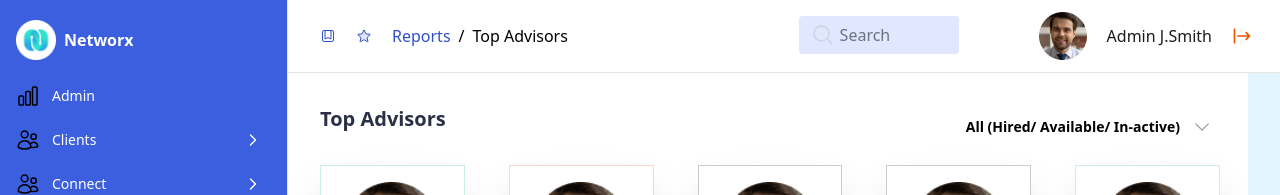
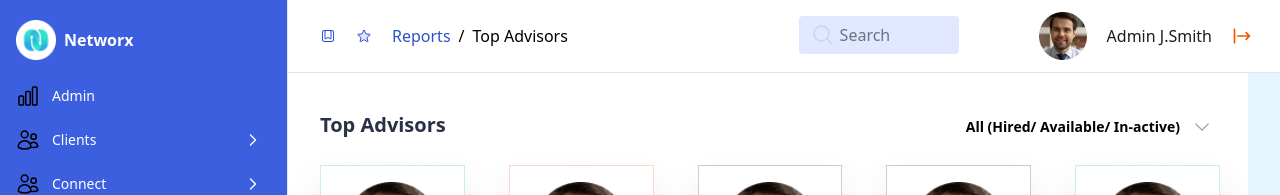
Before and after one commit to mustaqeemtariq/financial-service, a React (Create React App) app: page /reports in a window 1280 px wide. Shown: the top 195 px of the page. Built offline with nearby package versions, Linux system fonts and the light colour scheme.

Commit message:
style tweaks

```diff
--- a/src/pages/reports/index.tsx
+++ b/src/pages/reports/index.tsx
@@ -25,7 +25,7 @@
 			<AppHeader breadcrumbs={breadcrumbs} />
 			<Container>
 				<div className="pt-8 space-y-5">
-					<div className="flex justify-between">
+					<div className="flex justify-between items-center">
 						<h2 className="font-semibold text-xl text-heading">Top Advisors</h2>
 						<Filter options={options} />
 					</div>
```
